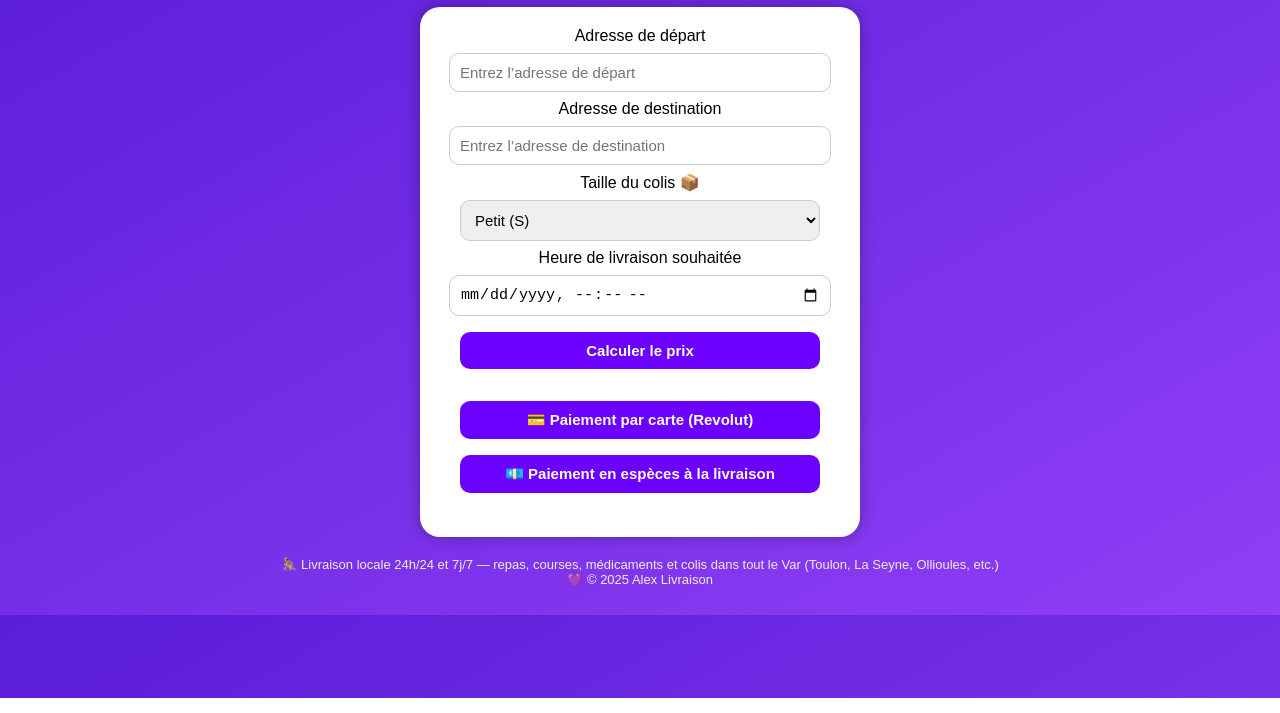
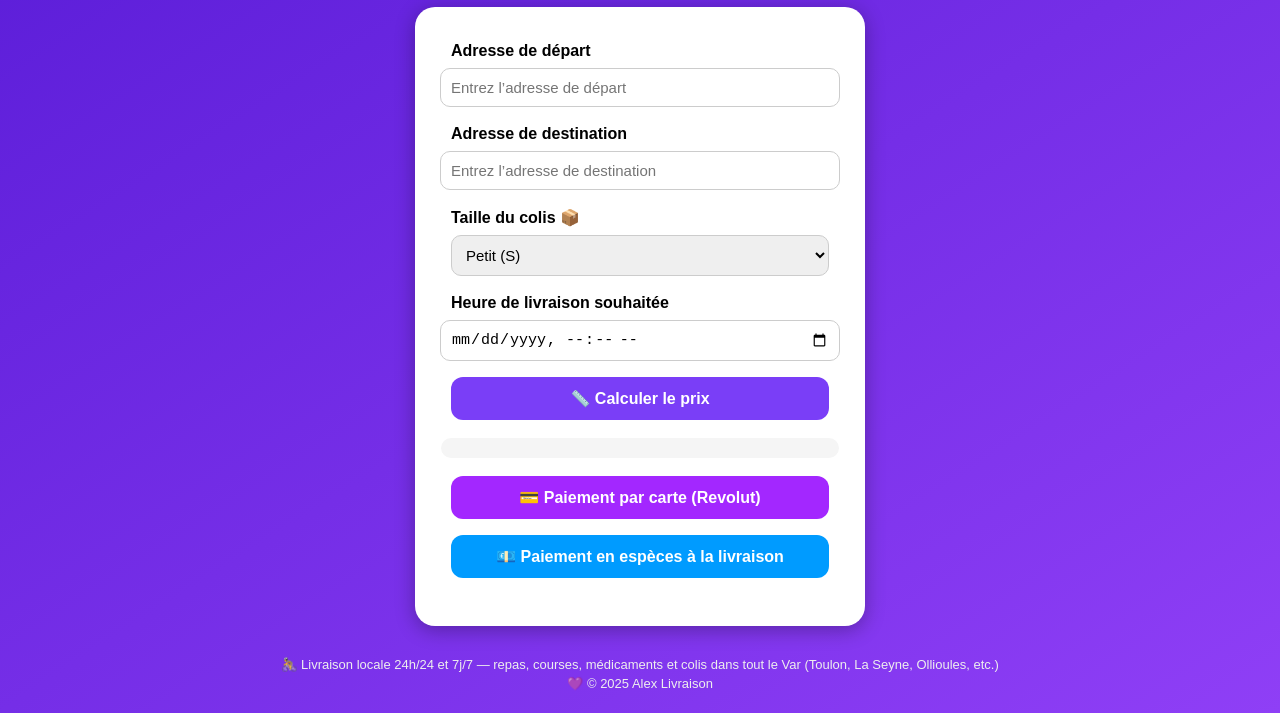
Before and after one commit to atushik/alexlivraison, a website: page index.html in a window 1280 px wide. Shown: the part 102-815 px from the top of the page. Drawn offline with Linux system fonts and the light colour scheme; some packages are replaced by stand-ins of ours.

Commit message:
Refactor index.html for layout and style enhancements
Updated HTML structure and styles for improved layout and presentation.

```diff
--- a/index.html
+++ b/index.html
@@ -1,8 +1,8 @@
 <!DOCTYPE html>
 <html lang="fr">
 <head>
-  <meta charset="UTF-8">
-  <meta name="viewport" content="width=device-width, initial-scale=1.0">
+  <meta charset="UTF-8" />
+  <meta name="viewport" content="width=device-width, initial-scale=1.0" />
   <title>Alex Livraison 🚗🚴‍♂️</title>
   <style>
     body {
@@ -11,17 +11,29 @@
       font-family: Arial, sans-serif;
       text-align: center;
       padding: 20px;
+      margin: 0;
     }
+
     .container {
       background: white;
       color: black;
       border-radius: 20px;
-      padding: 20px;
-      max-width: 400px;
-      margin: auto;
-      box-shadow: 0 0 15px rgba(0,0,0,0.3);
+      padding: 25px 15px;
+      max-width: 420px;
+      margin: 30px auto;
+      box-shadow: 0 4px 20px rgba(0, 0, 0, 0.3);
     }
-    input, select, button {
+
+    label {
+      display: block;
+      font-weight: bold;
+      margin-top: 10px;
+      text-align: left;
+      width: 90%;
+      margin-left: 5%;
+    }
+
+    input, select {
       width: 90%;
       padding: 10px;
       margin: 8px 0;
@@ -29,51 +41,89 @@
       border: 1px solid #ccc;
       font-size: 15px;
     }
+
     button {
-      background: #6b00ff;
+      width: 90%;
+      padding: 12px;
+      border-radius: 12px;
+      border: none;
       color: white;
-      border: none;
+      background-color: #6b00ff;
+      font-weight: bold;
+      font-size: 16px;
+      margin: 8px 0;
       cursor: pointer;
-      font-weight: bold;
       transition: 0.3s;
     }
+
     button:hover {
-      background: #5200cc;
+      background-color: #5200cc;
     }
+
+    #calc {
+      background-color: #7a3ef7;
+    }
+
+    #pay-card {
+      background-color: #a327ff;
+    }
+
+    #pay-cash {
+      background-color: #009bff;
+    }
+
+    #calc:hover { background-color: #5d24d6; }
+    #pay-card:hover { background-color: #8500cc; }
+    #pay-cash:hover { background-color: #007acc; }
+
     .footer {
       margin-top: 20px;
       font-size: 13px;
       color: #eee;
+      line-height: 1.4;
     }
+
     .success {
       color: #00c851;
       font-weight: bold;
+      font-size: 15px;
+      margin-top: 10px;
+    }
+
+    #result {
+      font-size: 15px;
+      color: #222;
+      background: #f5f5f5;
+      padding: 10px;
+      border-radius: 10px;
+      margin: 10px auto;
+      width: 90%;
     }
   </style>
 </head>
+
 <body>
   <h1>Alex Livraison 🚗🚴‍♂️</h1>
 
   <div class="container">
-    <label>Adresse de départ</label><br>
-    <input id="start" placeholder="Entrez l’adresse de départ" type="text" /><br>
+    <label>Adresse de départ</label>
+    <input id="start" type="text" placeholder="Entrez l’adresse de départ" />
 
-    <label>Adresse de destination</label><br>
-    <input id="end" placeholder="Entrez l’adresse de destination" type="text" /><br>
+    <label>Adresse de destination</label>
+    <input id="end" type="text" placeholder="Entrez l’adresse de destination" />
 
-    <label>Taille du colis 📦</label><br>
+    <label>Taille du colis 📦</label>
     <select id="size">
       <option value="S">Petit (S)</option>
       <option value="M">Moyen (M)</option>
       <option value="L">Grand (L)</option>
       <option value="XL">Très grand (XL)</option>
-    </select><br>
+    </select>
 
-    <label>Heure de livraison souhaitée</label><br>
-    <input id="time" type="datetime-local" /><br>
+    <label>Heure de livraison souhaitée</label>
+    <input id="time" type="datetime-local" />
 
-    <button id="calc">Calculer le prix</button>
-
+    <button id="calc">📏 Calculer le prix</button>
     <p id="result"></p>
 
     <button id="pay-card">💳 Paiement par carte (Revolut)</button>
@@ -97,7 +147,6 @@
     let distanceKm = 0;
     let price = 0;
 
-    // Fonction pour calculer la distance et le prix
     calcBtn.addEventListener("click", () => {
       const start = document.getElementById("start").value;
       const end = document.getElementById("end").value;
@@ -125,20 +174,17 @@
           const element = response.rows[0].elements[0];
           distanceKm = element.distance.value / 1000;
 
-          // Calcul du prix selon la taille
-          let base = 0.9; // prix de base au km
+          let base = 0.9;
           if (size === "M") base = 1.1;
           if (size === "L") base = 1.3;
           if (size === "XL") base = 1.6;
 
           price = (distanceKm * base + 3).toFixed(2);
-
           result.innerHTML = 🚚 Distance estimée : <b>${distanceKm.toFixed(2)} km</b><br>💰 Prix estimé : <b>${price} €</b>;
         }
       );
     });
 
-    // Paiement par carte (Revolut)
     payCard.addEventListener("click", () => {
       if (price === 0) {
         result.textContent = "⚠️ Veuillez d’abord calculer le prix.";
@@ -148,13 +194,11 @@
       statusMsg.textContent = "✅ Commande activée ! Merci pour votre confiance.";
     });
 
-    // Paiement en espèces
     payCash.addEventListener("click", () => {
       statusMsg.textContent = "✅ Commande activée ! Merci pour votre confiance.";
     });
   </script>
 
-  <!-- Google Maps API -->
   <script src="https://maps.googleapis.com/maps/api/js?key=AIzaSyDaUyjOAjx9TNonfUF5psKSpxunrgr2h6g&libraries=places"></script>
   <script>
     function initAutocomplete() {
```
